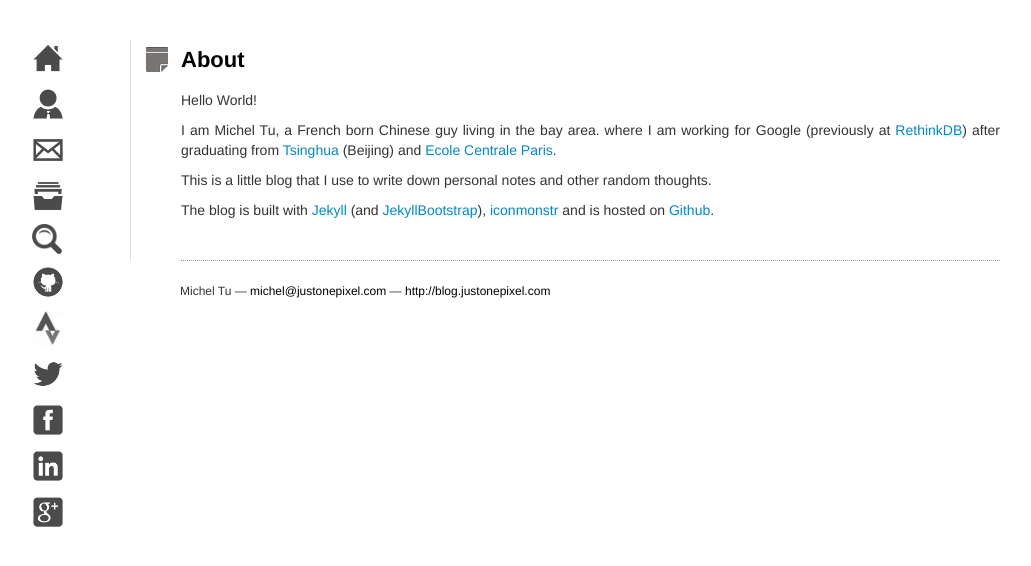
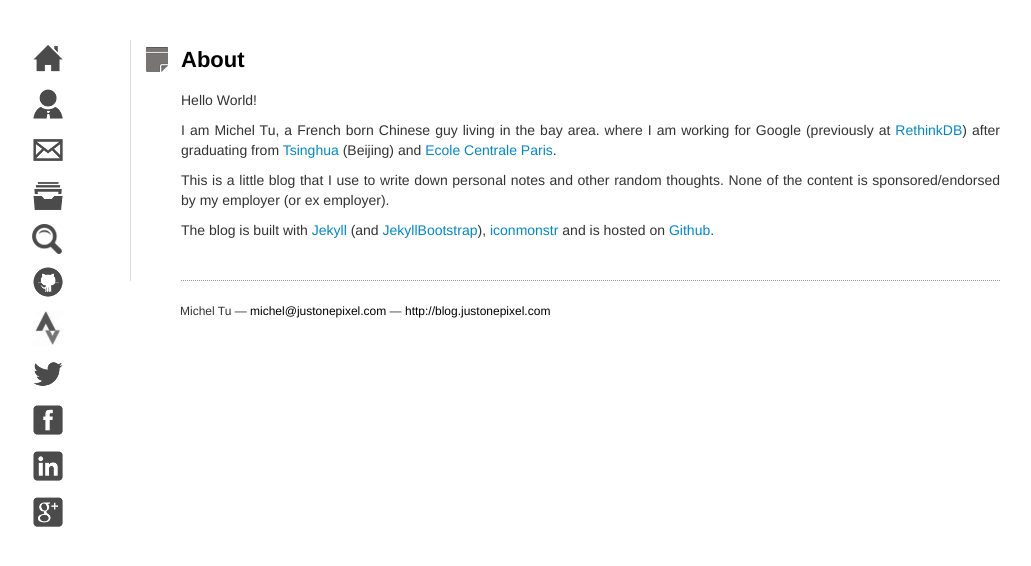
Before and after one commit to neumino/blog, a Jekyll site: the page built from about.md, in a window 1280 px wide. Shown: the top 566 px of the page, without its empty margins (125-1156 px from the left). Built offline with Jekyll 4.4.1, drawn with Linux system fonts in a browser that asks for light colours.

Commit message:
Add note about employer

```diff
--- a/about.md
+++ b/about.md
@@ -10,7 +10,9 @@ working for Google (previously at [RethinkDB](http://www.rethinkdb.com)) after
 graduating from [Tsinghua](http://www.tsinghua.edu.cn/publish/newthuen/)
 (Beijing) and [Ecole Centrale Paris](http://www.ecp.fr/).
 
-This is a little blog that I use to write down personal notes and other random thoughts.
+This is a little blog that I use to write down personal notes and other random
+thoughts. None of the content is sponsored/endorsed by my employer (or ex
+employer).
 
 The blog is built with [Jekyll](http://jekyllrb.com/) (and [JekyllBootstrap](http://jekyllbootstrap.com/)),
 [iconmonstr](http://iconmonstr.com) and is hosted on [Github](http://github.com).
```
